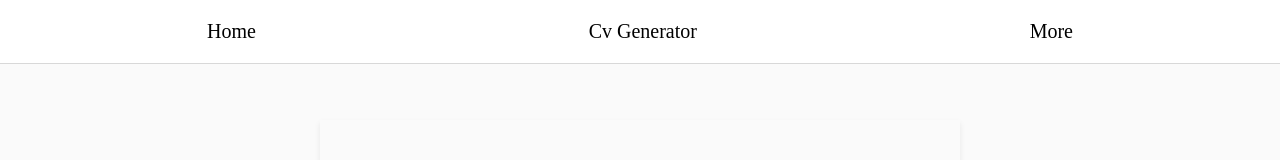
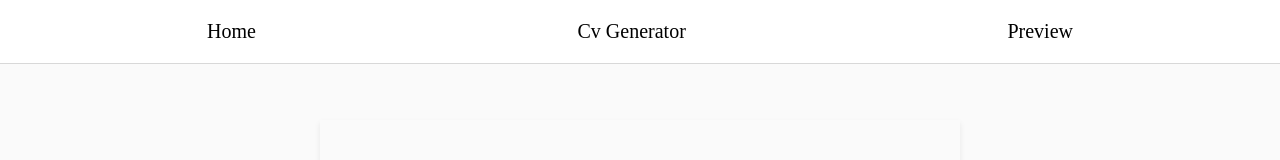
Before and after one commit to luckmer/cv-generator, a React (Create React App) app: page /edit in a window 1280 px wide. Shown: the top 160 px of the page. Built offline with nearby package versions, Linux system fonts and the light colour scheme.

Commit message:
new link 🛴

```diff
--- a/src/components/NavBar.js
+++ b/src/components/NavBar.js
@@ -3,7 +3,7 @@ import { Link } from "react-router-dom";
 import { Hamburger, Header, Nav } from "../css/NavBarStyle";
 
 function NavBar() {
-    const [state, setState] = useState(true);
+    const [state, setState] = useState(false);
     return (
         <Nav>
             <Hamburger state={state} onClick={() => setState(!state)}>
@@ -23,8 +23,8 @@ function NavBar() {
                     </Link>
                 </ul>
                 <ul onClick={() => setState(!state)}>
-                    <Link to="/">
-                        <li>More</li>
+                    <Link to="/preview">
+                        <li>Preview</li>
                     </Link>
                 </ul>
             </Header>
```
